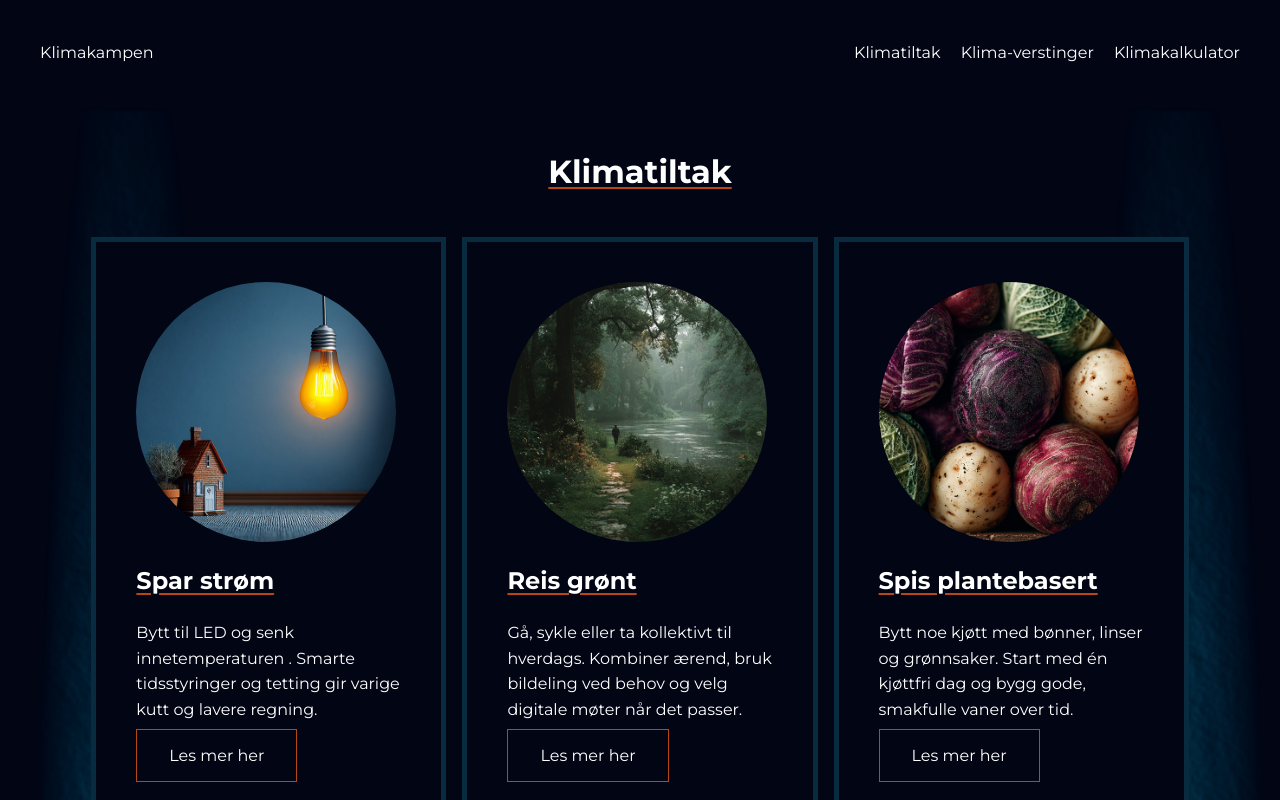
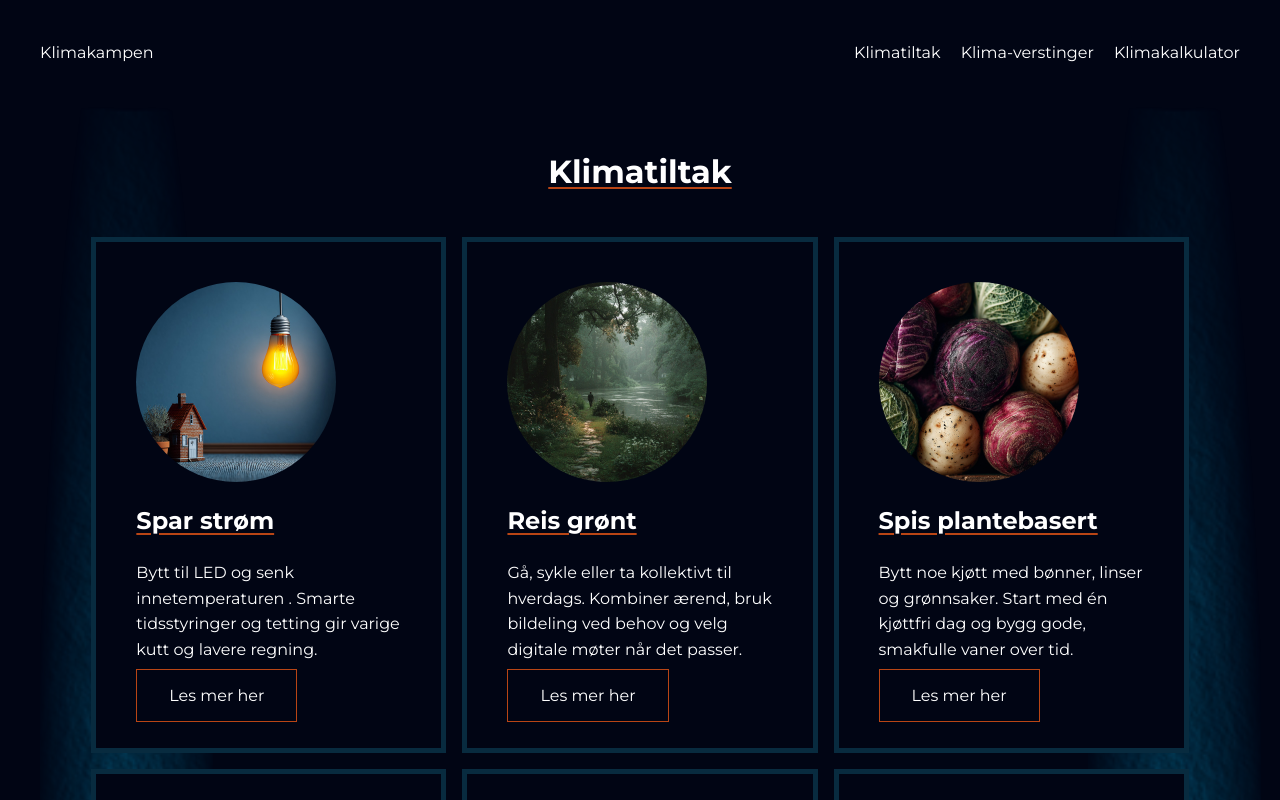
Before and after one commit to alekskosta/klimakampen, a Next.js app: page /klimatiltak in a window 1280 px wide. Shown: the top 800 px of the page. Built offline with nearby package versions, Linux system fonts and the light colour scheme.

Commit message:
Gjort om og gådd tilbake til det som funket best

```diff
--- a/components/cards/ClimateActionCard.module.css
+++ b/components/cards/ClimateActionCard.module.css
@@ -26,6 +26,6 @@
 
 .climateImage {
   border-radius: 50%;
-  width: clamp(200px, 25vw, 260px);
-  height: clamp(200x, 25vw, 260px);
+  width: clamp(160px, 25vw, 200px);
+  height: clamp(160px, 25vw, 200px);
 }
```
